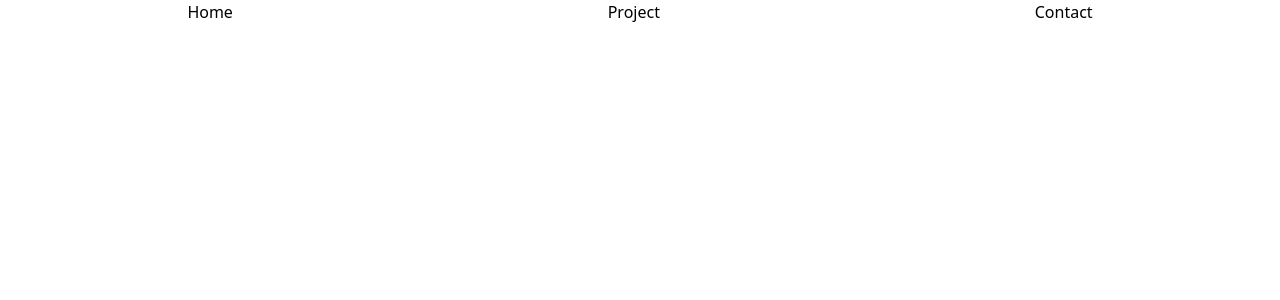
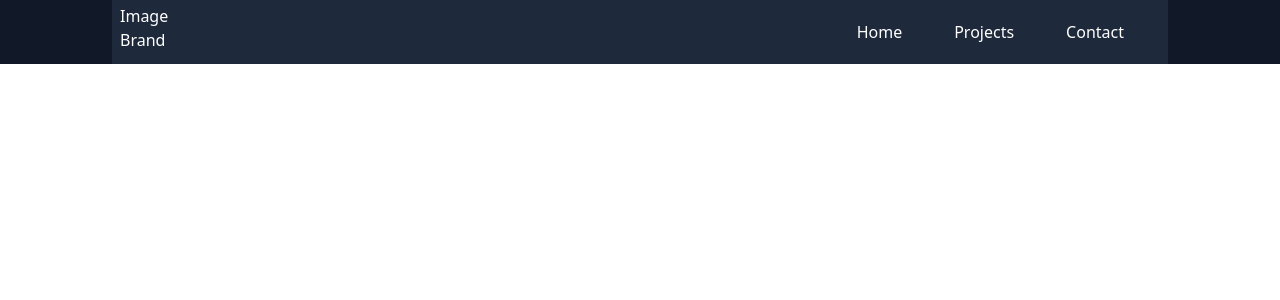
Before and after one commit to jahid-111/Portfolio-r, a React (Vite) app: page / in a window 1280 px wide. Shown: the top 300 px of the page. Built offline with nearby package versions, Linux system fonts and the light colour scheme.

Commit message:
toggle_nav_(device)

```diff
--- a/package.json
+++ b/package.json
@@ -12,6 +12,7 @@
   "dependencies": {
     "react": "^18.3.1",
     "react-dom": "^18.3.1",
+    "react-icons": "^5.3.0",
     "react-router-dom": "^6.26.1"
   },
   "devDependencies": {
--- a/src/Layout.jsx
+++ b/src/Layout.jsx
@@ -4,9 +4,8 @@ import Navigation from "./components/header/Navigation";
 const Layout = () => {
   return (
     <div>
-      <div>
-        <Navigation />
-      </div>
+      <Navigation />
+
       <Outlet />
     </div>
   );
--- a/src/components/header/Navigation.jsx
+++ b/src/components/header/Navigation.jsx
@@ -1,12 +1,63 @@
+import { useState } from "react";
+import { HiMiniXMark } from "react-icons/hi2";
+import { IoReorderThree } from "react-icons/io5";
 import { Link } from "react-router-dom";
 
 const Navigation = () => {
+  const [openMenu, setOpenMenu] = useState(false);
+
   return (
-    <nav className="flex justify-around">
-      <Link to={`/home`}> Home</Link>
-      <Link to={`/project`}> Project</Link>
-      <Link to={`/contacts`}> Contact</Link>
-    </nav>
+    <div
+      className={`h-16 p-2 relative flex justify-between items-center bg-slate-800`}
+    >
+      <div>
+        <h3
+          className=" h-14 w-14
+        "
+        >
+          Image Brand
+        </h3>
+      </div>
+
+      <button
+        onClick={() => setOpenMenu((prvState) => !prvState)}
+        className=" absolute top-0 right-0 md:hidden"
+      >
+        {openMenu ? (
+          <HiMiniXMark className=" h-14 w-14" />
+        ) : (
+          <IoReorderThree className=" h-14 w-14" />
+        )}
+      </button>
+
+      <nav
+        className={`${
+          openMenu
+            ? "absolute flex justify-center items-start flex-col gap-3 p-2 rounded-tl-md rounded-bl-md bg-black top-16 right-0 w-6/12 h-screen"
+            : "hidden"
+        } md:flex md:justify-around md:gap-5 md:w-auto  md:h-auto text-center md:static`}
+      >
+        <Link
+          className=" px-4 py-2 md:px-none w-full border md:border-none hover:text-gray-400 text-white text-center"
+          to={`/home`}
+        >
+          Home
+        </Link>
+        <Link
+          className=" px-4 py-2 md:px-none w-full border md:border-none hover:text-gray-400 text-white text-center"
+          to={`/project`}
+        >
+          Projects
+        </Link>
+        <Link
+          className=" px-4 py-2 md:px-none w-full border md:border-none hover:text-gray-400 text-white text-center"
+          to={`/contacts`}
+        >
+          Contact
+        </Link>
+        <div></div>
+      </nav>
+    </div>
   );
 };
 
--- a/src/main.jsx
+++ b/src/main.jsx
@@ -7,7 +7,9 @@ import { BrowserRouter as Router } from "react-router-dom";
 createRoot(document.getElementById("root")).render(
   <StrictMode>
     <Router>
-      <App />
+      <div className=" md:px-28 mx-auto bg-gray-900 text-white">
+        <App />
+      </div>
     </Router>
   </StrictMode>
 );
```
Also changed, not shown: 1 other file (tests, documents, lock files or other folders).
